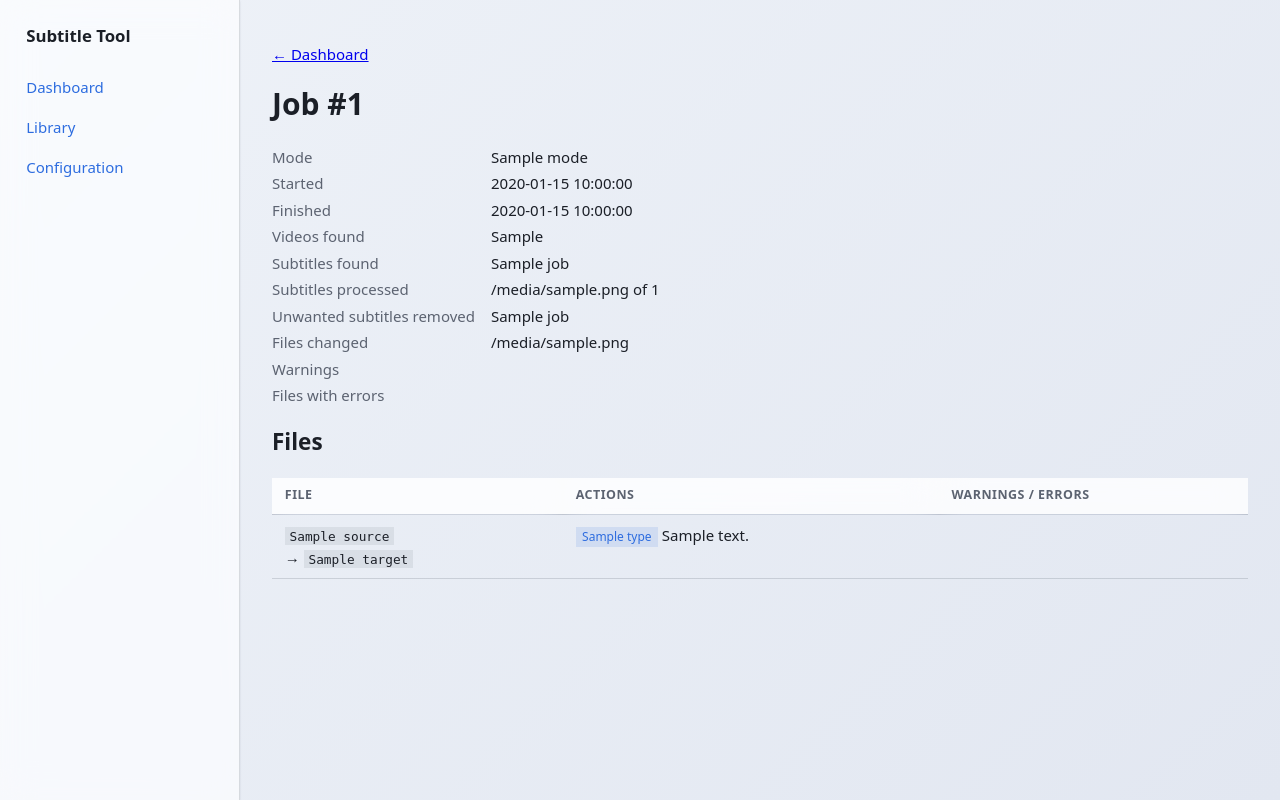
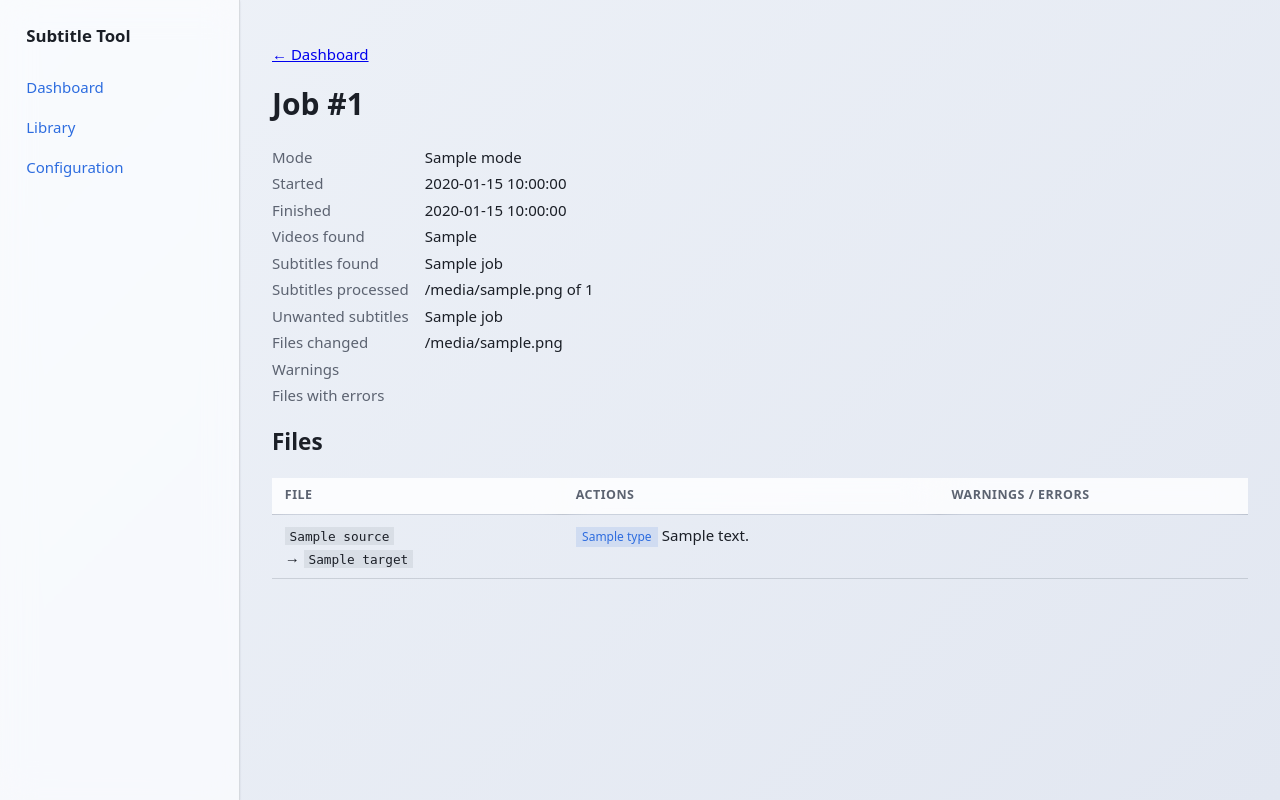
Before and after one commit to jjgroenendijk/subtitle-tool, a Python web app: template src/subtitle_tool/web/templates/job_detail.html in a window 1280 px wide. Run offline with Jinja, Linux system fonts and the light colour scheme; the template is opened without the code that fills it: most values are stand-ins (such as "Sample title", 1, 10 or a date in 2020).

Commit message:
fix(web): use a neutral unwanted-subtitle counter label
Context: A review noted the job detail label "Unwanted subtitles removed"
reports a completed action, but a dry run only plans the delete and removes
nothing, so the label misstated what happened for dry-run jobs.

Change: Drop "removed" from the label so it reads "Unwanted subtitles", a
mode-agnostic count consistent with the existing "Files changed" wording that
already covers planned (dry-run) and applied (real) outcomes alike. The Mode
row gives the dry-run-vs-real context.

Impact/Risk: Label-only change; the counter value is unchanged.

Tests: uv run pytest tests/test_web.py

```diff
--- a/src/subtitle_tool/web/templates/job_detail.html
+++ b/src/subtitle_tool/web/templates/job_detail.html
@@ -14,7 +14,7 @@
   <dt>Videos found</dt><dd id="job-videos">{{ job.videos_found }}</dd>
   <dt>Subtitles found</dt><dd id="job-subtitles">{{ job.subtitles_found }}</dd>
   <dt>Subtitles processed</dt><dd id="job-processed">{{ job.processed_files }} of {{ job.total_files }}</dd>
-  <dt>Unwanted subtitles removed</dt><dd id="job-unwanted">{{ job.unwanted_subtitles }}</dd>
+  <dt>Unwanted subtitles</dt><dd id="job-unwanted">{{ job.unwanted_subtitles }}</dd>
   <dt>Files changed</dt><dd id="job-changed">{{ job.changed_files }}</dd>
   <dt>Warnings</dt><dd id="job-warnings">{{ job.warning_count }}</dd>
   <dt>Files with errors</dt><dd id="job-errors">{{ job.error_files }}</dd>
```
Also changed, not shown: tests/test_web.py (+1 -1 lines).
